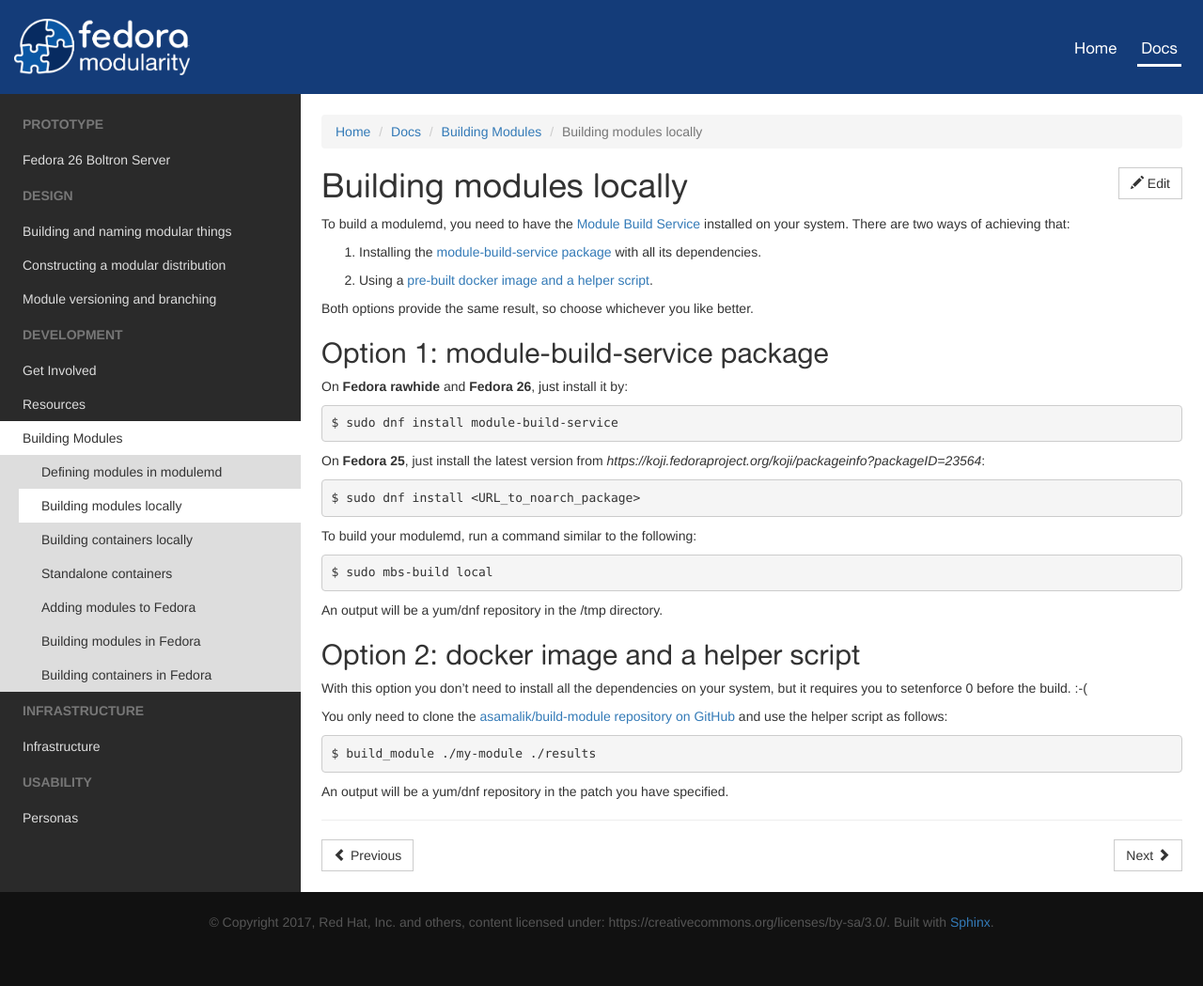
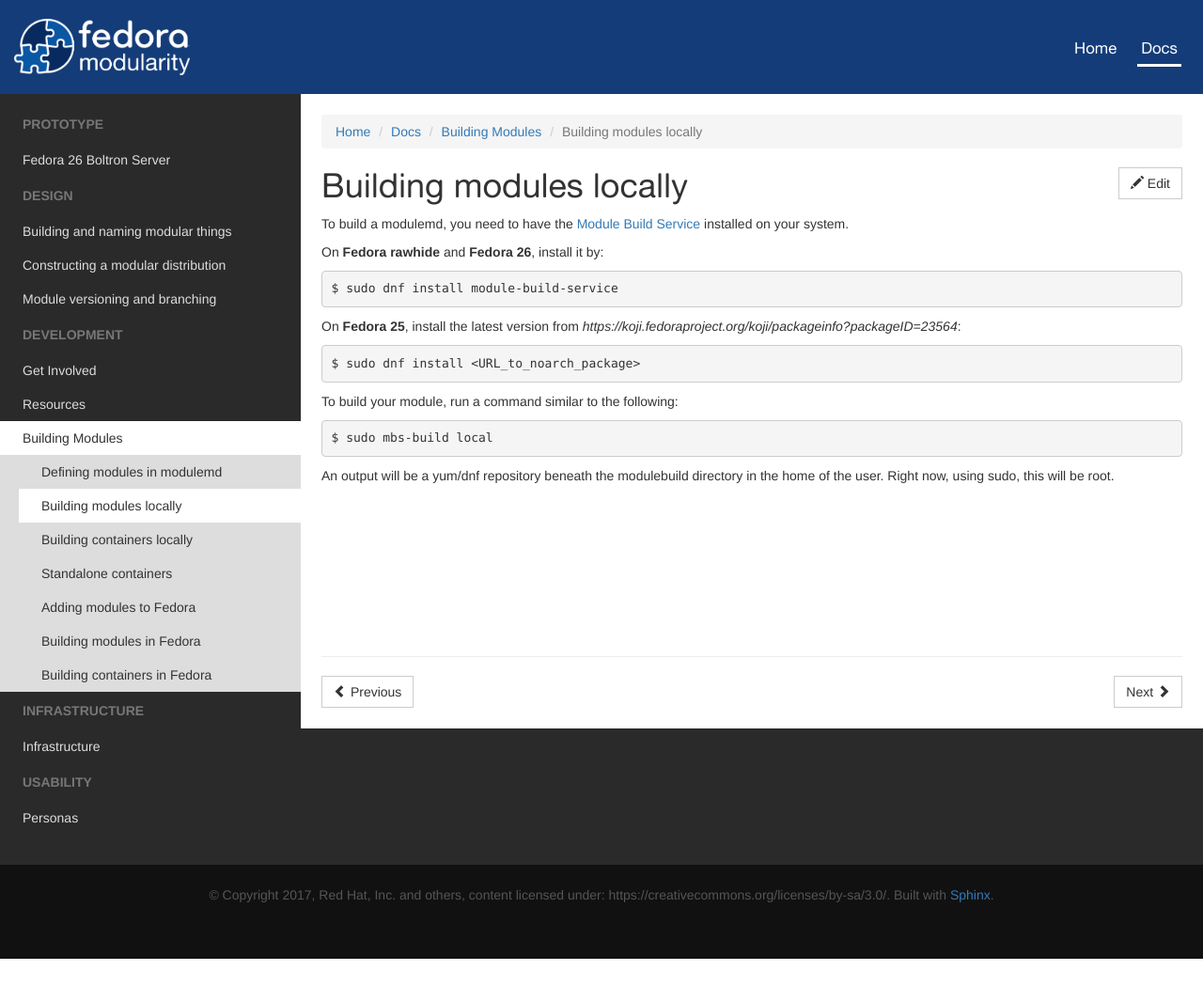
Before and after one commit to gbraad/fedora-modularity, a Sphinx documentation site: the page built from source/development/building-modules/building-local.rst, in a window 1280 px wide. Shown: the whole page at 94% size. Built offline with Sphinx 7.4.7, drawn with Linux system fonts in a browser that asks for light colours; after the commit the page ends 1020 px from its top, so only the background shows below that.

Commit message:
document only one way for building modules locally
The container is way out of date and the module-build-service package is
widely available.

```diff
--- a/source/development/building-modules/building-local.rst
+++ b/source/development/building-modules/building-local.rst
@@ -1,45 +1,25 @@
 Building modules locally
 ============================
 
-To build a modulemd, you need to have the `Module Build Service <https://pagure.io/fm-orchestrator>`__ installed on your system. There are two ways of achieving that:
+To build a modulemd, you need to have the `Module Build Service <https://pagure.io/fm-orchestrator>`__ installed on your system.
 
-1. Installing the `module-build-service package <https://bugzilla.redhat.com/show_bug.cgi?id=1404012>`__ with all its dependencies.
-2. Using a `pre-built docker image and a helper script <https://github.com/asamalik/build-module>`__.
-
-Both options provide the same result, so choose whichever you like better.
-
-Option 1: module-build-service package
---------------------------------------
-
-On **Fedora rawhide** and **Fedora 26**, just install it by:
+On **Fedora rawhide** and **Fedora 26**, install it by:
 
 ::
 
     $ sudo dnf install module-build-service
 
-On **Fedora 25**, just install the latest version from `https://koji.fedoraproject.org/koji/packageinfo?packageID=23564`:
+On **Fedora 25**, install the latest version from `https://koji.fedoraproject.org/koji/packageinfo?packageID=23564`:
 
 ::
 
     $ sudo dnf install <URL_to_noarch_package>
 
-To build your modulemd, run a command similar to the following:
+To build your module, run a command similar to the following:
 
 ::
 
     $ sudo mbs-build local
 
-An output will be a yum/dnf repository in the /tmp directory.
-
-Option 2: docker image and a helper script
-------------------------------------------
-
-With this option you don’t need to install all the dependencies on your system, but it requires you to setenforce 0 before the build. :-(
-
-You only need to clone the `asamalik/build-module repository on GitHub <https://github.com/asamalik/build-module>`__ and use the helper script as follows:
-
-::
-
-    $ build_module ./my-module ./results
-
-An output will be a yum/dnf repository in the patch you have specified.
+An output will be a yum/dnf repository beneath the modulebuild directory in the
+home of the user. Right now, using sudo, this will be root.
```
